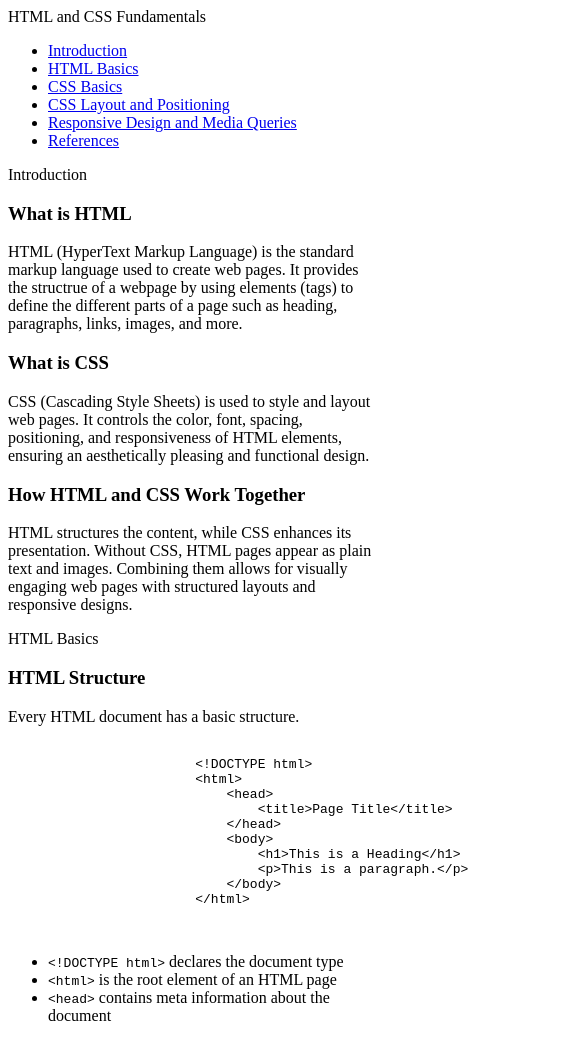
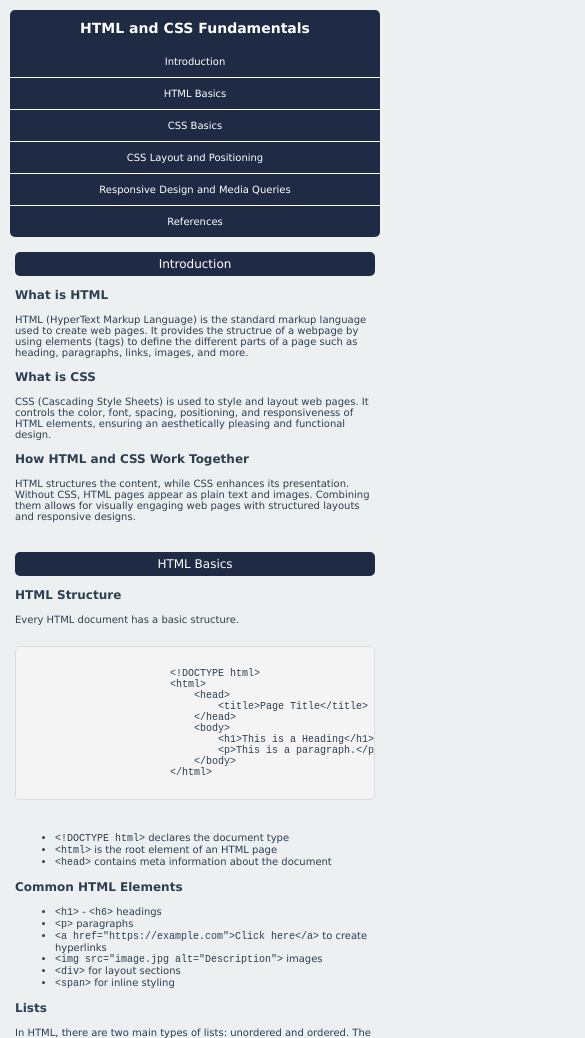
Before and after one commit to AnnaAnastasiadou/htmlCssIntroduction, a plain HTML site: page index.html in a window 390 px wide. Shown: the top 1038 px of the page, 585 px wide, since content can reach past the window. Drawn offline with Linux system fonts and the light colour scheme.

Commit message:
Added styling

```diff
--- a/index.html
+++ b/index.html
@@ -4,7 +4,7 @@
         <meta charset="UTF-8"/>
         <meta name="viewport" content="width=device-width. initial-scale=1.0"/>
         <title>HTMl and CSS Fundamentals</title>
-        <link rel="stylesheet" href="./htmlCssDocumentationPageStyles.css"/>
+        <link rel="stylesheet" href="./styles.css"/>
     </head>
     <body>
         <main id="main-doc">
--- /dev/null
+++ b/styles.css
@@ -0,0 +1,173 @@
+body {
+    margin: 10px;
+    background-color: #ecf0f1;
+    color: #2c3e50;
+    font-family: Verdana, Geneva, Tahoma, sans-serif;
+    font-size: 14px;
+}
+
+.main-section {
+    width: calc(100%-240px);
+    margin-left: 250px;
+    padding: 20px;
+}
+
+#navbar {
+    background-color: #1F2A44;
+    border-radius: 18px;
+    width: 240px;
+    height: calc(100% - 20px);
+    position: fixed;
+    z-index: 1;
+    overflow-y: auto;
+    top: 10px;
+    left: 10px;
+    text-align: center;
+}
+
+#navbar header {
+    color: #ffffff;
+    font-size: 18px;
+    padding: 10px 5px;
+    font-weight: bold;
+}
+
+#navbar ul {
+    list-style-type: none;
+    margin: 0;
+    padding: 0;
+}
+
+#navbar a {
+    color: #ffffff;
+    text-decoration: none;
+    padding: 10px;
+    display: block;
+    text-align: center;
+    border-bottom: 1px solid #ffffff;
+    transition: background-color 0.3s, color 0.3s;
+    font-size: 14px;
+}
+
+#navbar ul li:last-child a {
+    border-bottom: none;
+}
+
+#navbar a:hover {
+    background-color: #e8ebf7;
+    color: #1F2A44;
+}
+
+.main-section header {
+    background-color: #1F2A44;
+    color: #ffffff;
+    font-size: 16px;
+    padding: 5px;
+    text-align: center;
+    border-radius: 5px;
+}
+
+h1 {
+    font-size: 16px;
+}
+
+h2 {
+    font-size: 14px;
+}
+
+/* Media Queries */
+@media (max-width: 768px) and (min-width: 481px) {
+    body {
+        font-size: 12px;
+    }
+
+    #navbar header {
+        font-size: 16px;
+    }
+
+    .main-section header {
+        font-size: 14px;
+    }
+
+    #navbar a {
+        font-size: 12px;
+    }
+
+    h1 {
+        font-size: 14px;
+    }
+
+    h2 {
+        font-size: 12px;
+    }
+}
+
+@media (max-width: 480px) {
+    body {
+        font-size: 10px;
+    }
+    .main-section {
+        width: 100%;
+        margin: 10px auto;
+        padding: 5px;
+        box-sizing: border-box; /* Keeps padding and border inside the width */
+    }
+    #navbar {
+        width: 100%;
+        position: sticky;
+        top: 0;
+        margin: 10px auto;
+        border-radius: 5px;
+        box-sizing: border-box;
+        overflow-y: auto;
+    }
+    #navbar header {
+        font-size: 14px;
+    }
+
+    .main-section header {
+        font-size: 12px;
+    }
+
+    #navbar a {
+        font-size: 10px;
+    }
+
+    h1 {
+        font-size: 12px;
+    }
+
+    h2 {
+        font-size: 10px;
+    }
+}
+
+pre code {
+    display: block;
+    white-space: pre; /* Keeps indentation as written */
+    padding: 10px;
+    background-color: #f4f4f4;
+    border: 1px solid #ddd;
+    border-radius: 5px;
+    overflow-x: auto;
+    font-family: 'Courier New', monospace;
+    color: #2c3e50;
+}
+
+#References ul {
+    list-style-type: none;
+    margin: 0;
+    padding: 0;
+}
+
+#References ul a{
+    color: #4d5d84;
+}
+
+#References ul a:visited{
+    color: #7e68b8;
+}
+
+#References ul a:hover{
+    color: #7a93d2;
+}
```
